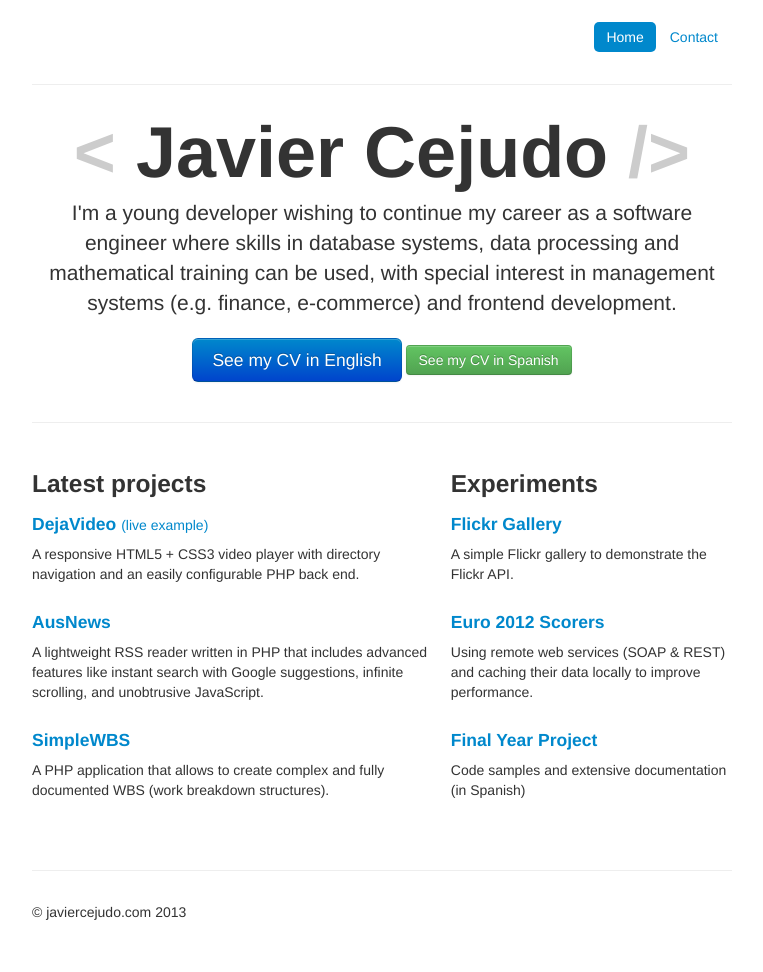
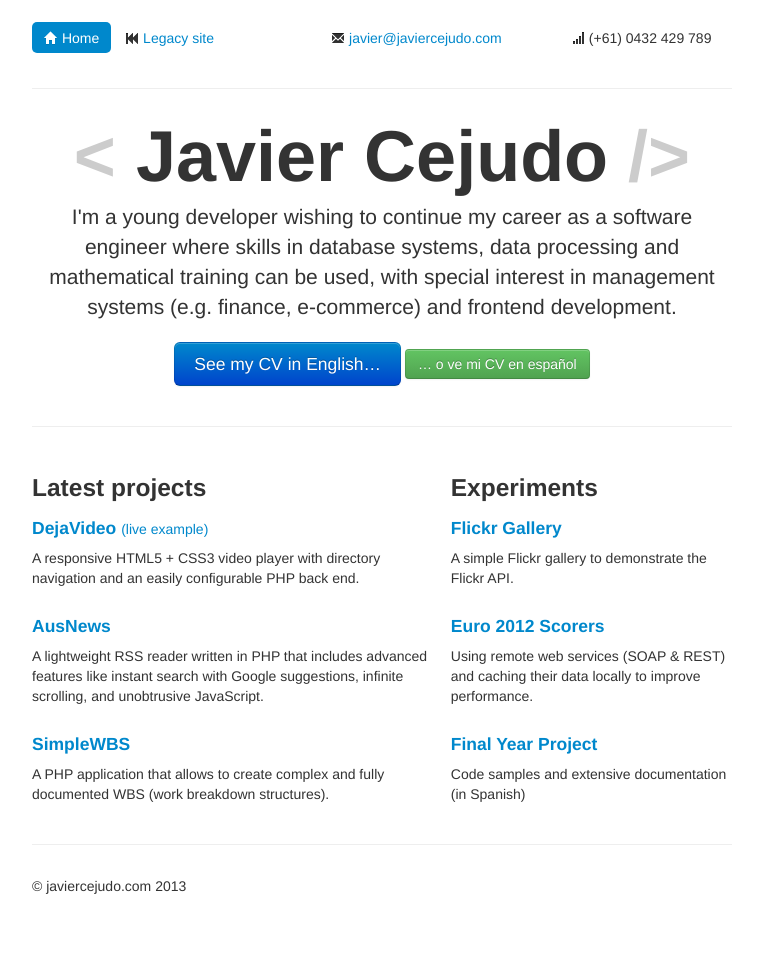
Before and after one commit to javiercejudo/javiercejudo.com, a PHP site: page / in a window 1280 px wide. Shown: the whole page, without its empty margins (258-1021 px from the left). After the commit the page ends 894 px from the top, so only its background shows below. Run offline with PHP 8.4, Linux system fonts and the light colour scheme.

Commit message:
new pdf files and reorganised top navigation

```diff
--- a/css/general.css
+++ b/css/general.css
@@ -3,8 +3,12 @@ body {
   padding-bottom: 40px;
 }
 
-.invisible {
-  visibility: hidden;
+ul.nav-pills {
+  margin-bottom: 0;
+}
+
+.top-contact {
+  padding-top: 8px;
 }
 
 /* Custom container */
@@ -18,7 +22,6 @@ body {
 
 /* Main message and sign up button */
 .main-message {
-  margin: 30px 0 30px 0;
   text-align: center;
 }
   .main-message h1 {
@@ -34,7 +37,6 @@ body {
 
 /* Supporting content */
 .latest-projects {
-  margin: 30px 0 60px 0;
 }
   .latest-projects p + h4 {
     margin-top: 28px;
--- a/index.php
+++ b/index.php
@@ -28,18 +28,32 @@
     <div class="container">
 
       <div class="masthead">
+        <div class="row-fluid">
+          <div class="span5">
             <ul class="nav nav-pills">
-          <li class="pull-right">
-            <a href="http://contact.javiercejudo.com">
-              Contact
+              <li class="active">
+                <a href="#">
+                  <i class="icon-home"></i>&nbsp;Home
                 </a>
               </li>
-          <li class="active pull-right">
-            <a href="#">
-              Home
+              <li>
+                <a href="http://contact.javiercejudo.com">
+                  <i class="icon-fast-backward"></i>&nbsp;Legacy site
                 </a>
               </li>
             </ul>
+          </div>
+          <div class="span7 top-contact hidden-phone">
+            <div class="row-fluid">
+              <div class="span7">
+                <i class="icon-envelope"></i>&nbsp;<a href="mailto:javier@javiercejudo.com">javier@javiercejudo.com</a>
+              </div>
+              <div class="span5">
+                <i class="icon-signal"></i>&nbsp;(+61)&nbsp;0432&nbsp;429&nbsp;789
+              </div>
+            </div>
+          </div>
+        </div>
       </div>
 
       <hr>
@@ -53,13 +67,13 @@
           I'm a young developer wishing to continue my career as a software engineer where skills in database systems, data processing and mathematical training can be used, with special interest in management systems (e.g. finance, e-commerce) and frontend development.
         </p>
 
-        <a class="btn btn-large btn-primary" href="docs/CVJavierCejudo_EN.pdf">See my CV in English</a>
-        <a class="btn btn-success" href="docs/CVJavierCejudo_ES.pdf">See my CV in Spanish</a>
+        <a class="btn btn-large btn-primary" href="docs/CVJavierCejudo_EN.pdf">See my CV in English…</a>
+        <a class="btn btn-success" href="docs/CVJavierCejudo_ES.pdf">… o ve mi CV en español</a>
       </div>
 
       <hr />
 
-      <div class="latest-projects">
+      <div class="latest-projects" id="my-latest-projects">
         <div class="row-fluid">
           <div class="span7">
             <h3>Latest projects</h3>
@@ -87,6 +101,10 @@
         </div>
       </div>
 
+      <!-- <div class="contact" id="contact-container">
+        <h3>Contact</h3>
+      </div> -->
+
       <hr>
 
       <div class="footer">
```
Also changed, not shown: 2 other files. Lines whose indentation alone changed are shown as unchanged.
